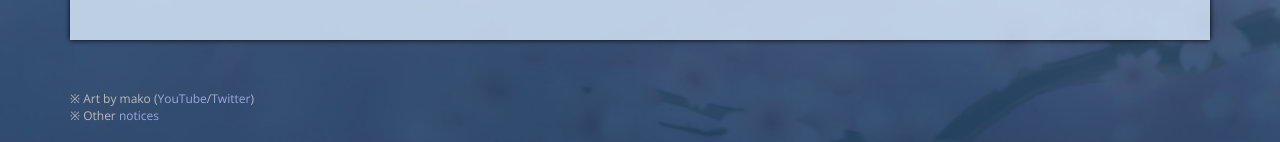
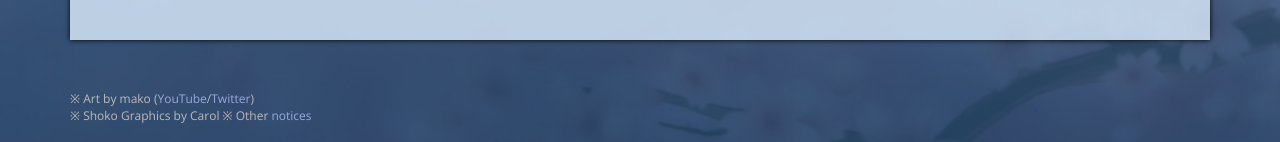
Before and after one commit to jeepracer98/uci.moe, a Jekyll site: the page built from index.html, in a window 1280 px wide and 900 px high, scrolled down 1811 px. Shown: the part 755-897 px from the top of the window. Built offline with Jekyll 4.4.1, drawn with Linux system fonts in a browser that asks for light colours; some web fonts are replaced.

Commit message:
Added Shoko graphics credits

```diff
--- a/_includes/footer.html
+++ b/_includes/footer.html
@@ -2,6 +2,7 @@
     <div class='col-lg-12'>
         <p>
             ※ Art by mako (<a href="https://www.youtube.com/channel/UC21WmrDzD9s14A8H5RalJig">YouTube</a>/<a href="https://twitter.com/PengiunMako">Twitter</a>)<br/>
+            ※ Shoko Graphics by Carol
             ※ Other <a href="/notices.html">notices</a>
         </p>
     </div>
```
